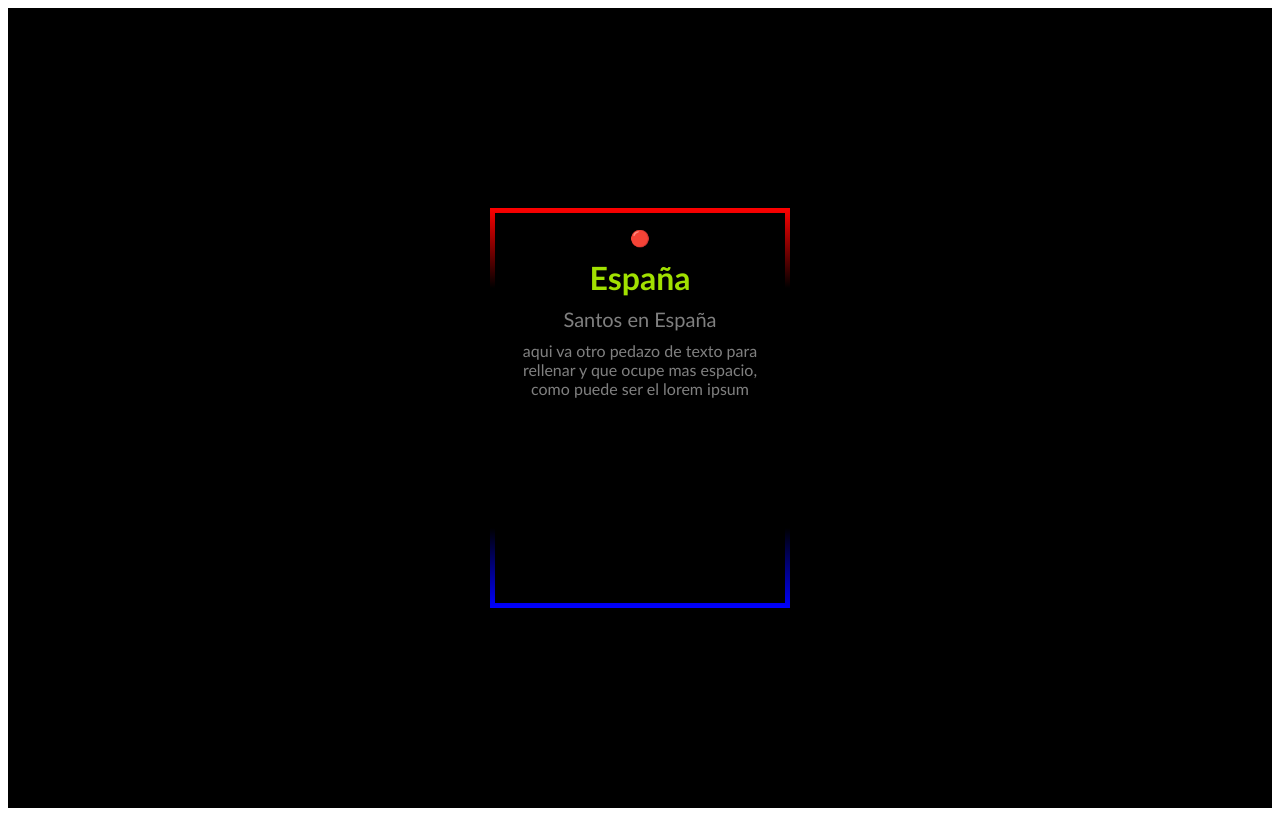
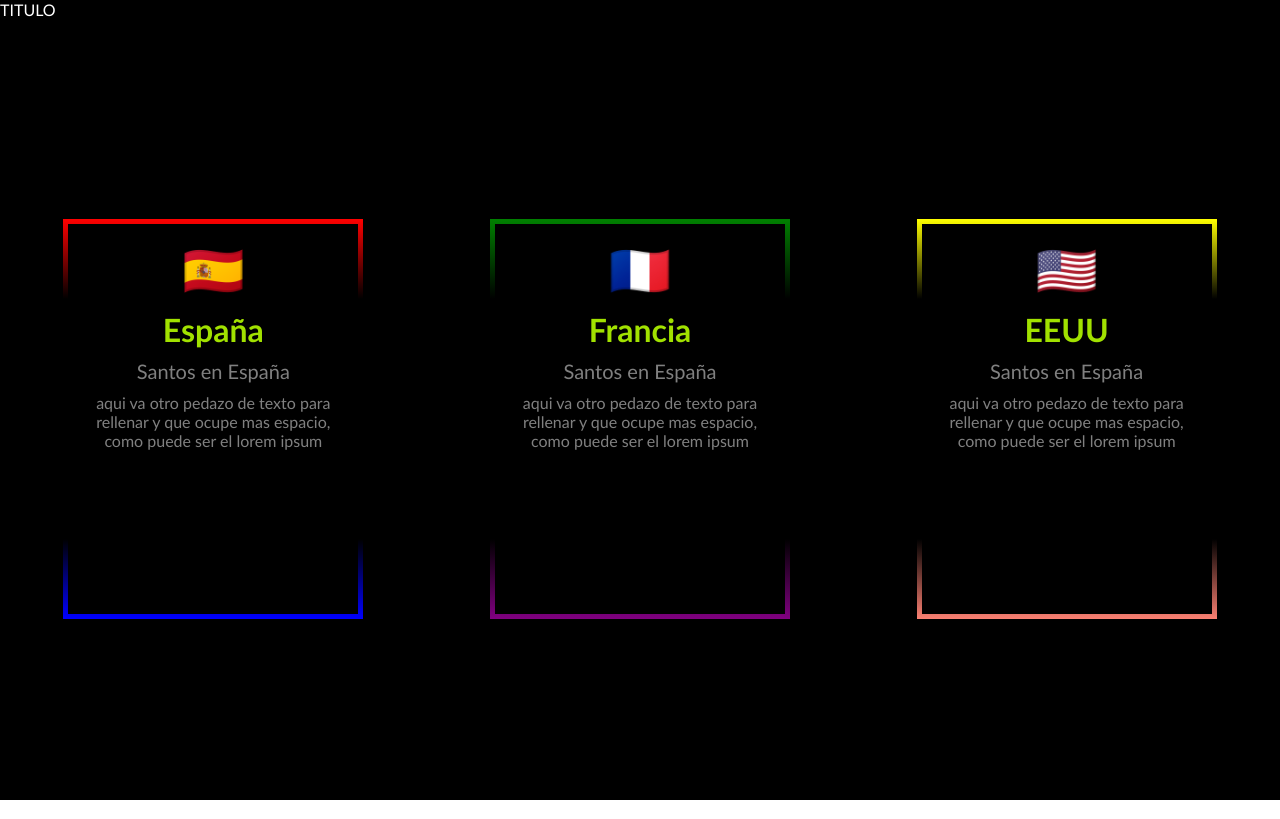
Before and after one commit to Alberto-Amo-Marin/NameDay, an Angular app: page / in a window 1280 px wide. Built offline with nearby package versions, Linux system fonts and the light colour scheme.

Commit message:
[ADD] - minor changes and styles

```diff
--- a/src/app/home/home.component.html
+++ b/src/app/home/home.component.html
@@ -2,10 +2,14 @@
     <!-- <div routerLink="/spain">España</div>
 <div>Francia</div>
 <div>Estados Unidos</div> -->
+    <span style="color: white">
+        TITULO
+    </span>
 
-    <div class="card">
+    <div class="layout">
+        <div routerLink="/spain" class="card">
             <span class="span">
-            🔴
+                🇪🇸
             </span>
 
             <h1>
@@ -19,4 +23,37 @@
             </p>
         </div>
 
+        <div class="card2">
+            <span class="span">
+                🇫🇷
+            </span>
+
+            <h1>
+                Francia
+            </h1>
+            <p>
+                Santos en España
+            </p>
+            <p>
+                aqui va otro pedazo de texto para rellenar y que ocupe mas espacio, como puede ser el lorem ipsum
+            </p>
+        </div>
+
+        <div class="card3">
+            <span class="span">
+                🇺🇸
+            </span>
+
+            <h1>
+                EEUU
+            </h1>
+            <p>
+                Santos en España
+            </p>
+            <p>
+                aqui va otro pedazo de texto para rellenar y que ocupe mas espacio, como puede ser el lorem ipsum
+            </p>
+        </div>
+    </div>
+
 </body>
--- a/src/app/home/home.component.scss
+++ b/src/app/home/home.component.scss
@@ -7,13 +7,22 @@
 }
 
 body {
+    margin: -8px;
     height: 100vh;
-    display: flex;
-    justify-content: center;
-    align-items: center;
+    // display: flex;
+    // justify-content: space-around;
+    // align-items: center;
     background: black;
 }
 
+.layout {
+    display: flex;
+    justify-content: space-around;
+    align-items: center;
+    height: 100vh;
+}
+
+/* Spanish Card */
 .card {
     position: relative;
     width: 300px;
@@ -23,27 +32,6 @@ body {
     text-align: center;
     z-index: 1;
     overflow: hidden;
-}
-
-.span {
-    height: 100px;
-    width: 100px;
-}
-
-h1 {
-    color: #a1e100;
-    margin-top: 10px;
-}
-
-h1 + p {
-    color: gray;
-    font-size: 20px;
-    margin-top: 10px;
-}
-
-h1 + p + p {
-    color: gray;
-    margin-top: 10px;
 }
 
 .card:before {
@@ -72,3 +60,114 @@ h1 + p + p {
 .card:hover:before {
     transform: rotate(90deg);
 }
+
+/*******************************************************************************/
+
+/* French Card */
+.card2 {
+    position: relative;
+    width: 300px;
+    height: 400px;
+    //background: white;
+    padding: 20px 30px;
+    text-align: center;
+    z-index: 1;
+    overflow: hidden;
+}
+
+.card2:before {
+    content: "";
+    position: absolute;
+    top: 0;
+    left: 0;
+    width: 100%;
+    height: 100%;
+    background: linear-gradient(green, transparent, transparent, transparent, transparent, purple);
+    z-index: -1;
+    transition: 1s;
+}
+
+.card2:after {
+    content: "";
+    position: absolute;
+    top: 5px;
+    left: 5px;
+    bottom: 5px;
+    right: 5px;
+    background: black;
+    z-index: -1;
+}
+
+.card2:hover:before {
+    transform: rotate(90deg);
+}
+/*******************************************************************************/
+
+/*EEUU Card */
+.card3 {
+    position: relative;
+    width: 300px;
+    height: 400px;
+    //background: white;
+    padding: 20px 30px;
+    text-align: center;
+    z-index: 1;
+    overflow: hidden;
+}
+
+.card3:before {
+    content: "";
+    position: absolute;
+    top: 0;
+    left: 0;
+    width: 100%;
+    height: 100%;
+    background: linear-gradient(yellow, transparent, transparent, transparent, transparent, salmon);
+    z-index: -1;
+    transition: 1s;
+}
+
+.card3:after {
+    content: "";
+    position: absolute;
+    top: 5px;
+    left: 5px;
+    bottom: 5px;
+    right: 5px;
+    background: black;
+    z-index: -1;
+}
+
+.card3:hover:before {
+    transform: rotate(90deg);
+}
+/*******************************************************************************/
+
+
+
+.span {
+    height: 100px;
+    width: 100px;
+    font-size: 50px;
+}
+
+h1 {
+    color: #a1e100;
+    margin-top: 10px;
+}
+
+h1 + p {
+    color: gray;
+    font-size: 20px;
+    margin-top: 10px;
+}
+
+h1 + p + p {
+    color: gray;
+    margin-top: 10px;
+}
+
+.spacing {
+    margin-left: 15px;
+    margin-right: 15px;
+}
```
Lines whose indentation alone changed are shown as unchanged.
